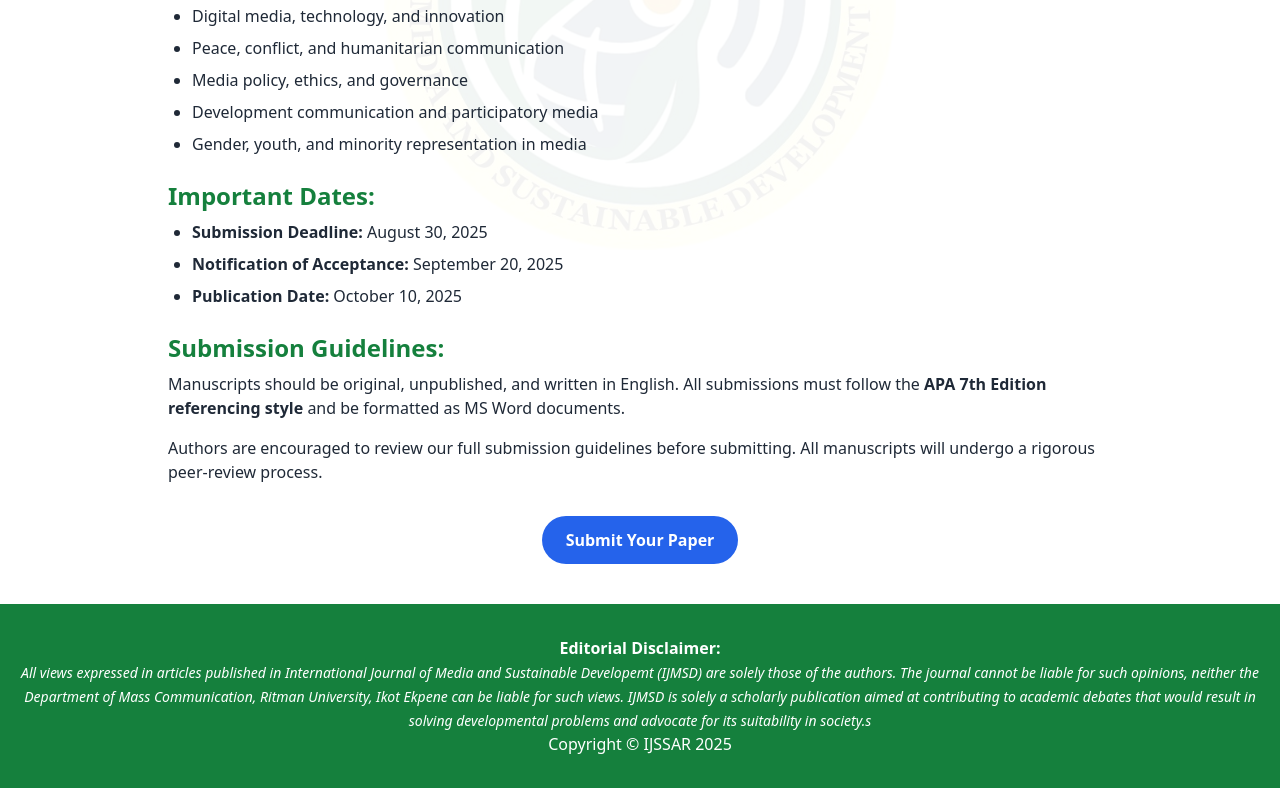
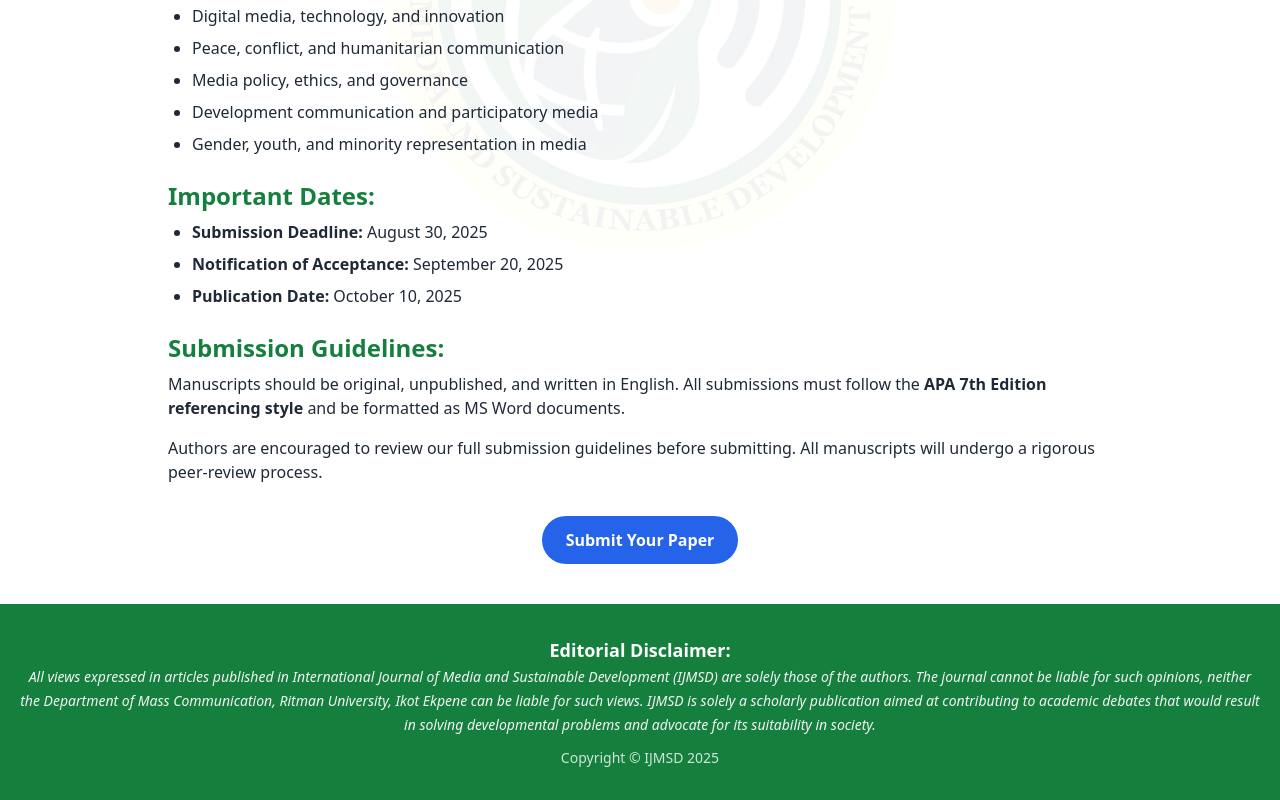
Before and after one commit to Torettosaviour17/internation-journal, a React (Vite) app: page /call-for-papers in a window 1280 px wide. Shown: the part 402-1202 px from the top of the page. Built offline with nearby package versions, Linux system fonts and the light colour scheme.

Commit message:
just added dark mode in footer

```diff
--- a/src/components/Footer.jsx
+++ b/src/components/Footer.jsx
@@ -1,15 +1,21 @@
-// import React from 'react'
-
 export default function Footer() {
   return (
-    <div className="w-full bg-green-700 text-white text-center p-8 px-5">
-      <h4 className="font-bold">Editorial Disclaimer:</h4>
+    <div className="w-full bg-green-700 dark:bg-green-900 text-white text-center p-8 px-5">
+      <h4 className="font-bold text-lg">Editorial Disclaimer:</h4>
       <p>
-        <i className="text-[14px]">
-        All views expressed in articles published in International Journal of Media and Sustainable Developemt  (IJMSD) are solely those of the authors. The journal cannot be liable for such opinions, neither the Department of Mass Communication, Ritman University, Ikot Ekpene can be liable for such views. IJMSD is solely a scholarly publication aimed at contributing to academic debates that would result in solving developmental problems and advocate for its suitability in society.s
+        <i className="text-[14px] text-gray-100 dark:text-gray-300">
+          All views expressed in articles published in International Journal of
+          Media and Sustainable Development (IJMSD) are solely those of the
+          authors. The journal cannot be liable for such opinions, neither the
+          Department of Mass Communication, Ritman University, Ikot Ekpene can
+          be liable for such views. IJMSD is solely a scholarly publication
+          aimed at contributing to academic debates that would result in solving
+          developmental problems and advocate for its suitability in society.
         </i>
       </p>
-      <p>Copyright © IJSSAR 2025</p>
+      <p className="mt-3 text-sm text-white/80 dark:text-white/60">
+        Copyright © IJMSD 2025
+      </p>
     </div>
   );
 }
```
